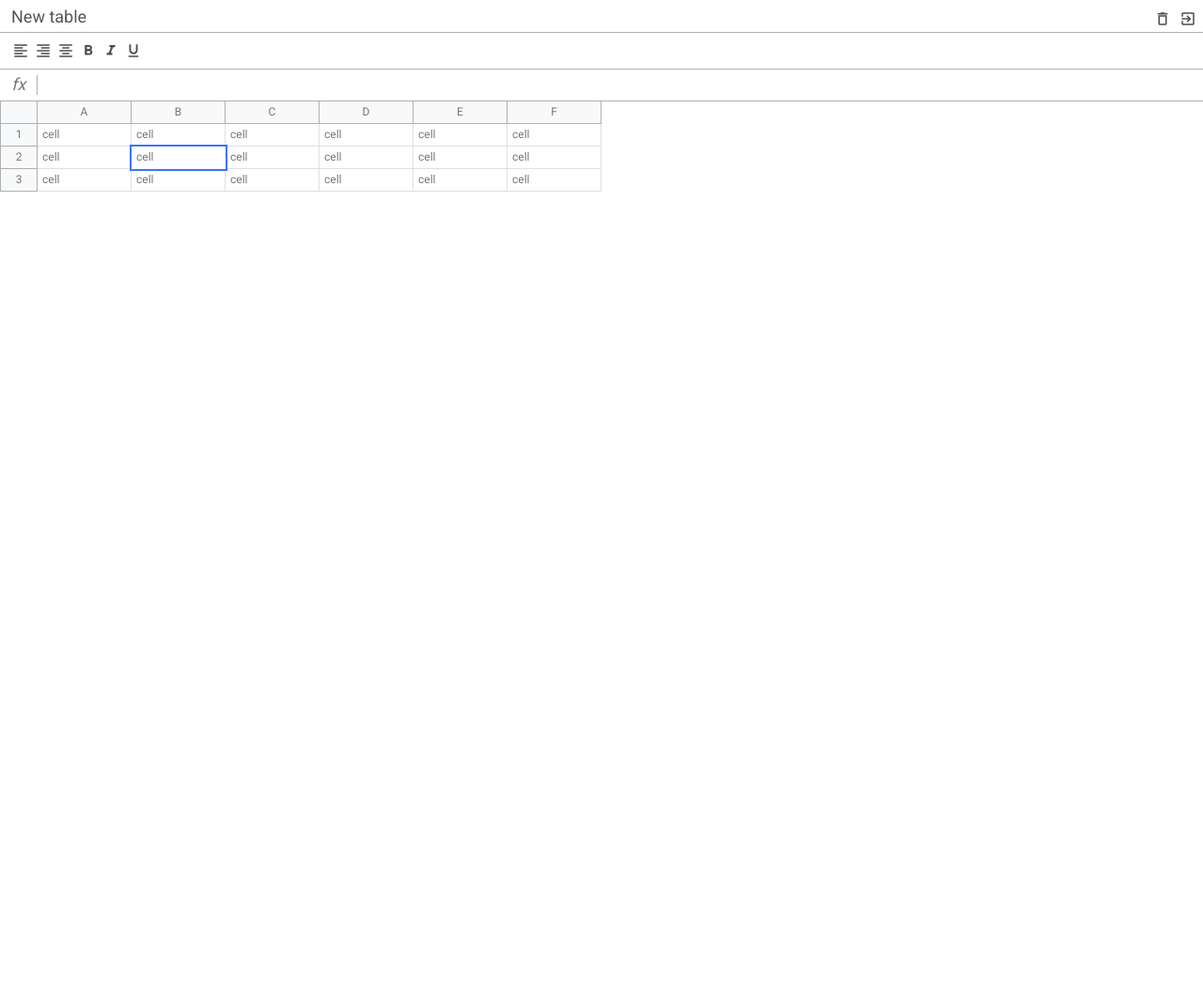
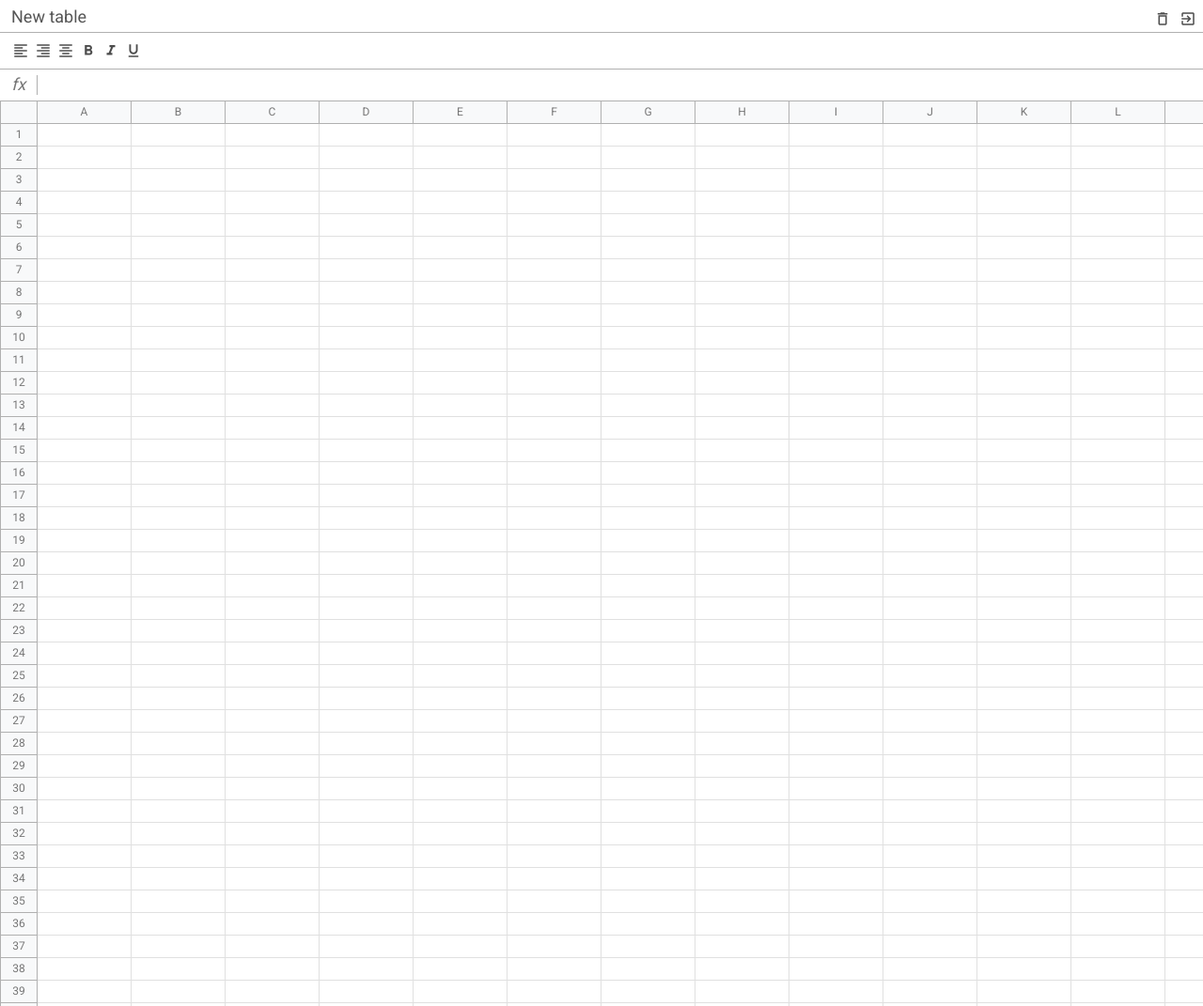
Before and after one commit to aiscorp/excel-js, a website built with webpack: page src/index.html in a window 1280 px wide. Shown: the top 1071 px of the page at 94% size. Before the commit the page ends 800 px from the top, so only its background shows below. Built offline with nearby package versions, Linux system fonts and the light colour scheme.

Commit message:
Components: table layout

```diff
--- a/src/components/tabel/Table.js
+++ b/src/components/tabel/Table.js
@@ -1,77 +1,10 @@
 import {ExcelComponent} from '@core/ExcelComponent'
+import {createTable} from '@/components/tabel/table.template'
 
 export class Table extends ExcelComponent {
   static className = 'excel__table'
 
   toHTML() {
-    return `
-      <div class="row">
-        <div class="row-info">
-
-        </div>
-        <div class="row-data">
-          <div class="column">
-            A
-          </div>
-          <div class="column">
-            B
-          </div>
-          <div class="column">
-            C
-          </div>
-          <div class="column">
-            D
-          </div>
-          <div class="column">
-            E
-          </div>
-          <div class="column">
-            F
-          </div>
-        </div>
-      </div>
-
-      <div class="row">
-        <div class="row-info">
-          1
-        </div>
-        <div class="row-data">
-          <div class="cel" contenteditable>cell</div>
-          <div class="cel" contenteditable>cell</div>
-          <div class="cel" contenteditable>cell</div>
-          <div class="cel" contenteditable>cell</div>
-          <div class="cel" contenteditable>cell</div>
-          <div class="cel" contenteditable>cell</div>
-        </div>
-      </div>
-
-      <div class="row">
-        <div class="row-info">
-          2
-        </div>
-        <div class="row-data">
-          <div class="cel" contenteditable>cell</div>
-          <div class="cel selected" contenteditable>cell</div>
-          <div class="cel" contenteditable>cell</div>
-          <div class="cel" contenteditable>cell</div>
-          <div class="cel" contenteditable>cell</div>
-          <div class="cel" contenteditable>cell</div>
-        </div>
-      </div>
-
-      <div class="row">
-        <div class="row-info">
-          3
-        </div>
-        <div class="row-data">
-          <div class="cel" contenteditable>cell</div>
-          <div class="cel" contenteditable>cell</div>
-          <div class="cel" contenteditable>cell</div>
-          <div class="cel" contenteditable>cell</div>
-          <div class="cel" contenteditable>cell</div>
-          <div class="cel" contenteditable>cell</div>
-        </div>
-      </div>
-    `
+    return createTable()
   }
 }
--- /dev/null
+++ b/src/components/tabel/table.template.js
@@ -0,0 +1,70 @@
+const CODES = {
+  A: 65,
+  Z: 90
+}
+
+const COLS = CODES.Z - CODES.A + 1
+
+
+export function createTable(rowsCount = 60) {
+  const colsCount = COLS
+  const rows = []
+
+  for (let i = 0; i <= rowsCount; i++) {
+    let cols
+
+    if (i == 0) {
+      cols = new Array(colsCount)
+        .fill('')
+        .map(toHeaderChar)
+        .map(createCol)
+        .join('')
+    } else {
+      cols = new Array(colsCount)
+        .fill('')
+        // .map(toHeaderChar)
+        .map(createCell)
+        .join('')
+    }
+    rows.push(createRow(i, cols))
+  }
+
+  return rows.join('')
+}
+
+function createRow(index, content) {
+  return `
+    <div class="row">
+        <div class="row-info">
+        ${index == 0 ? '' : index}
+        </div>
+        <div class="row-data">
+        ${content}
+        </div>
+    </div>
+  `
+}
+
+function createCol(col) {
+  return `
+    <div class="column">
+        ${col}
+    </div>
+  `
+}
+
+function createCell(cell) {
+  return `
+    <div class="cell" contenteditable>
+        ${cell}
+    </div>
+  `
+}
+
+function toHeaderChar(_, index) {
+  if (typeof index !== 'number' || index > COLS) {
+    return 'Err'
+  }
+
+  return String.fromCharCode(CODES.A + index)
+}
--- a/src/scss/table.scss
+++ b/src/scss/table.scss
@@ -44,7 +44,7 @@
     background: $info-bg-color;
   }
 
-  .cel {
+  .cell {
     min-width: 40px;
     width: $cell-width;
     padding: 5px;
```
Also changed, not shown: src/components/excel/Excel.js (+2 -12 lines), 1 other file.
